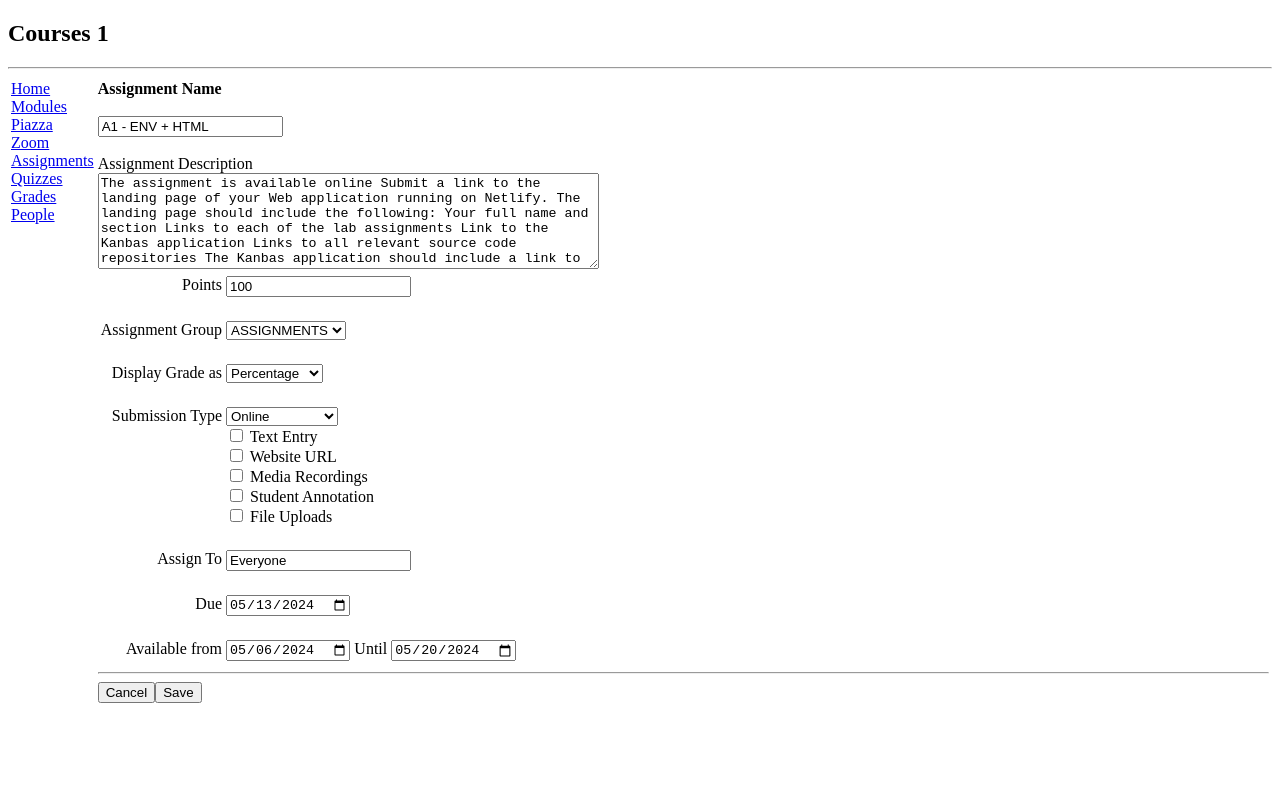
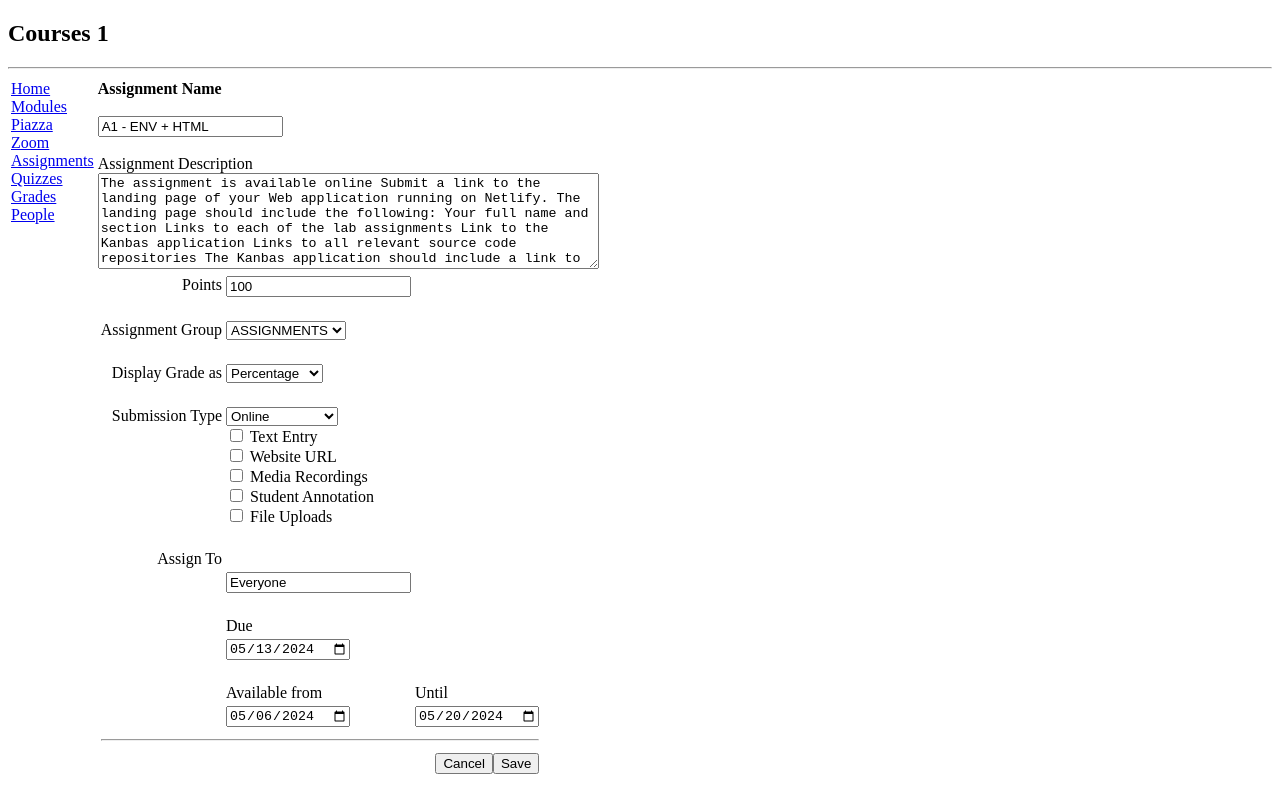
Before and after one commit to karanlaksh/kambaz-next-js, a Next.js app: page /Courses/1/Assignments/1 in a window 1280 px wide. Built offline with nearby package versions, Linux system fonts and the light colour scheme.

Commit message:
changes made

```diff
--- a/app/(Kambaz)/Account/Signup/page.tsx
+++ b/app/(Kambaz)/Account/Signup/page.tsx
@@ -3,10 +3,10 @@ export default function Signup() {
   return (
     <div id="wd-signup-screen">
       <h3>Sign up</h3>
-      <input placeholder="username" className="wd-username" /><br/>
-      <input placeholder="password" type="password" className="wd-password" /><br/>
+      <input placeholder="username" className="wd-username" defaultValue="karan" /><br/>
+      <input placeholder="password" type="password" className="wd-password" defaultValue="pass" /><br/>
       <input placeholder="verify password"
-             type="password" className="wd-password-verify" /><br/>
+             type="password" className="wd-password-verify" defaultValue="pass" /><br/>
       <Link  href="Profile" > Sign up </Link><br />
       <Link  href="Signin" > Sign in </Link>
     </div>
--- a/app/(Kambaz)/Courses/[cid]/Assignments/[aid]/page.tsx
+++ b/app/(Kambaz)/Courses/[cid]/Assignments/[aid]/page.tsx
@@ -100,46 +100,65 @@ export default function AssignmentEditor() {
           <td align="right" valign="top">
             <label htmlFor="wd-assign-to">Assign To</label>
           </td>
-          <td>
+        </tr>
+        <tr>
+          <td></td>
+             <td>
             <input id="wd-assign-to" defaultValue="Everyone" />
           </td>
         </tr>
         <br />
 
         <tr>
-          <td align="right" valign="top">
+          <td></td>
+          <td  valign="top">
             <label htmlFor="wd-due-date">Due</label>
           </td>
-          <td>
+        </tr>
+        <tr>
+            <td></td>
+            <td>
             <input id="wd-due-date" type="date" defaultValue="2024-05-13" />
           </td>
         </tr>
         <br />
 
         <tr>
-          <td align="right" valign="top">
+          <td></td>
+          <td valign="top">
             <label htmlFor="wd-available-from">Available from</label>
           </td>
           <td>
-            <input
+            <label htmlFor="wd-available-until"> Until </label>
+          </td>
+        </tr>
+        <tr>
+          <td></td>
+           <td><input
               id="wd-available-from"
               type="date"
               defaultValue="2024-05-06"
-            />
-            <label htmlFor="wd-available-until"> Until </label>
-            <input
+            /></td>
+            <td><input
               id="wd-available-until"
               type="date"
               defaultValue="2024-05-20"
-            />
+            /></td>
+        </tr>
+
+        <tr>
+          <td colSpan={3}>
+              <hr></hr>
+          </td>
+        </tr>
+         <tr>
+          <td colSpan={3} align="right">
+              <button>Cancel</button>
+              <button>Save</button>
           </td>
         </tr>
       </table>
 
-      <hr></hr>
-
-      <button>Cancel</button>
-      <button>Save</button>
 
     </div>
   );
--- a/app/Labs/TOC.tsx
+++ b/app/Labs/TOC.tsx
@@ -19,7 +19,10 @@ export default function TOC() {
          Lab 3 </Link>
      </li>
      <li>
-        <Link href = "/" id= "wd-lab3-link">Kambaz</Link>
+        <Link href = "/" id= "wd-kambaz-link">Kambaz</Link>
+     </li>
+     <li>
+        <Link href = "https://github.com/karanlaksh/kambaz-next-js" id= "wd-github-link">Github</Link>
      </li>
    </ul>
 );}
--- a/app/Labs/page.tsx
+++ b/app/Labs/page.tsx
@@ -3,6 +3,9 @@ export default function Labs() {
  return (
    <div id="wd-labs">
      <h1>Labs</h1>
+     <p>Name : Karan Lakshminarayanan</p>
+     <p>Section : 4</p>
+     <Link href = "https://github.com/karanlaksh/kambaz-next-js" id= "wd-github-link">Github</Link>
      <ul>
        <li>
          <Link href="/Labs/Lab1" id="wd-lab1-link">
```
